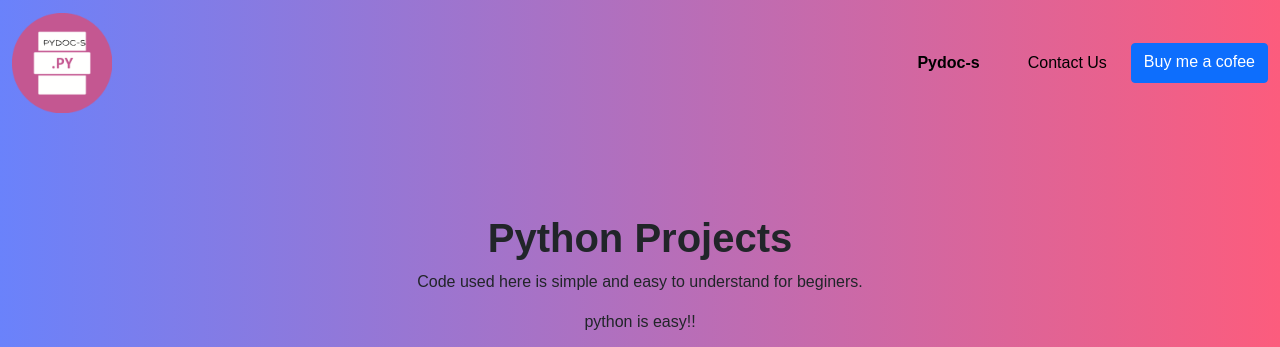
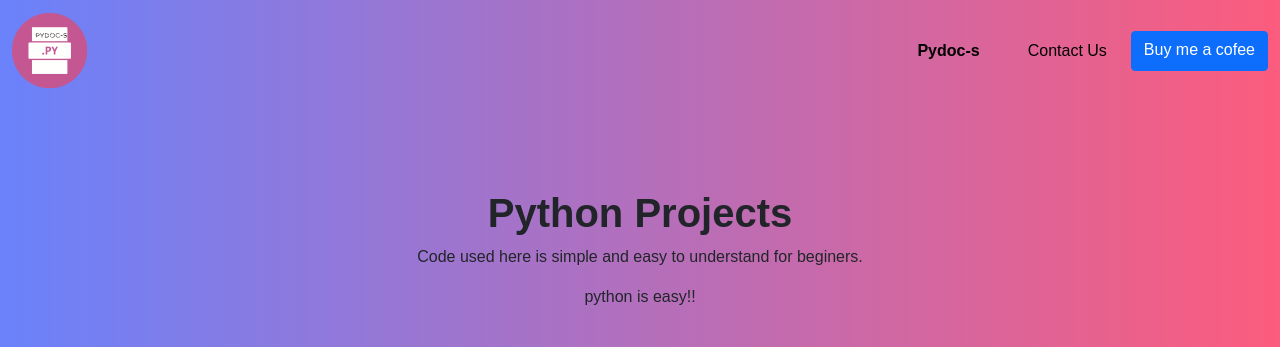
Before and after one commit to pydoc-s/pydoc-s.github.io, a plain HTML site: page index.html in a window 1280 px wide. Shown: the top 347 px of the page. Drawn offline with nearby package versions, Linux system fonts and the light colour scheme.

Commit message:
logo adjusted

```diff
--- a/index.html
+++ b/index.html
@@ -42,7 +42,7 @@
     <nav class="navbar navbar-expand-lg">
         <div class="container-fluid">
             <a class="navbar-brand" href="#">
-                <img src="Pydoc-s.png" width="100" height="100" alt="">
+                <img src="Pydoc-s.png" width="75" height="75" alt="">
             </a>
           <button class="navbar-toggler"  type="button" data-toggle="collapse" data-target="#navbarToggleExternalContent" aria-controls="navbarToggleExternalContent" aria-expanded="false" aria-label="Toggle navigation" heigth="100px" width="200px">
             <i class="bi bi-arrow-down-circle-fill" style="font-size: 4rem; color: rgb(62, 16, 83);"></i>
```
